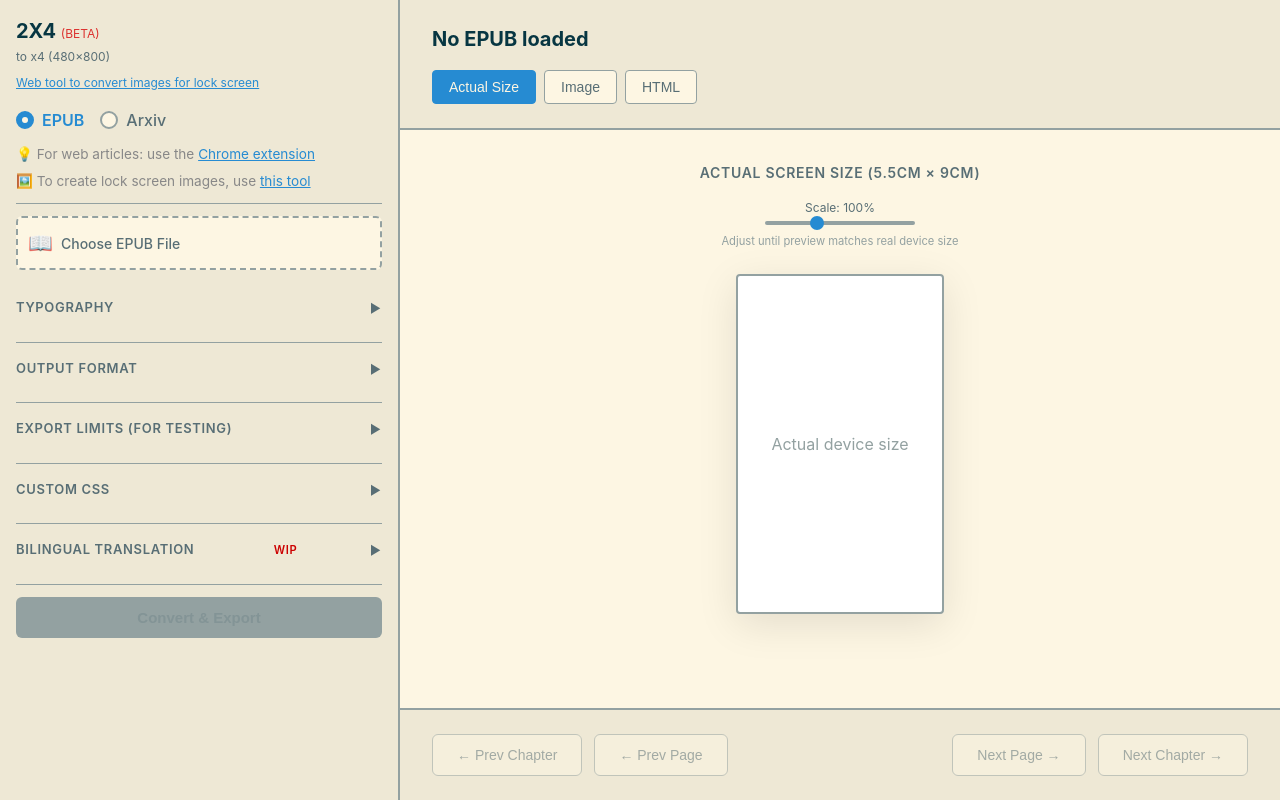
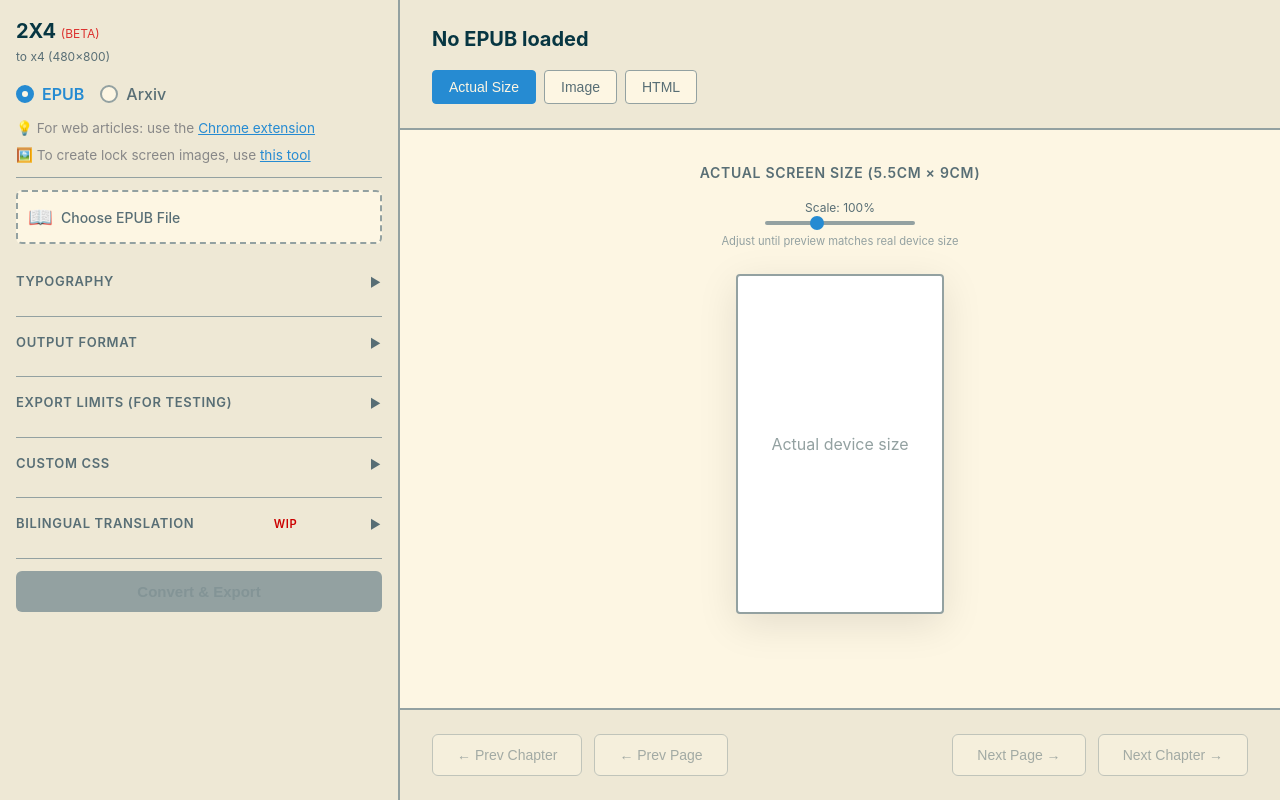
Before and after one commit to rberenguel/2x4, a browser extension: page index.html in a window 1280 px wide. Drawn offline with nearby package versions, Linux system fonts and the light colour scheme.

Commit message:
refine a bit

```diff
--- a/index.html
+++ b/index.html
@@ -22,14 +22,6 @@
             >
           </h1>
           <p class="subtitle">to x4 (480×800)</p>
-          <p style="font-size: 0.75rem; color: #93a1a1; margin-top: 0.5rem">
-            <a
-              href="https://mostlymaths.net/misc-pwas/eink-bg/"
-              target="_blank"
-              style="color: #268bd2; text-decoration: underline"
-              >Web tool to convert images for lock screen</a
-            >
-          </p>
         </header>
 
         <div class="settings-section">
```
